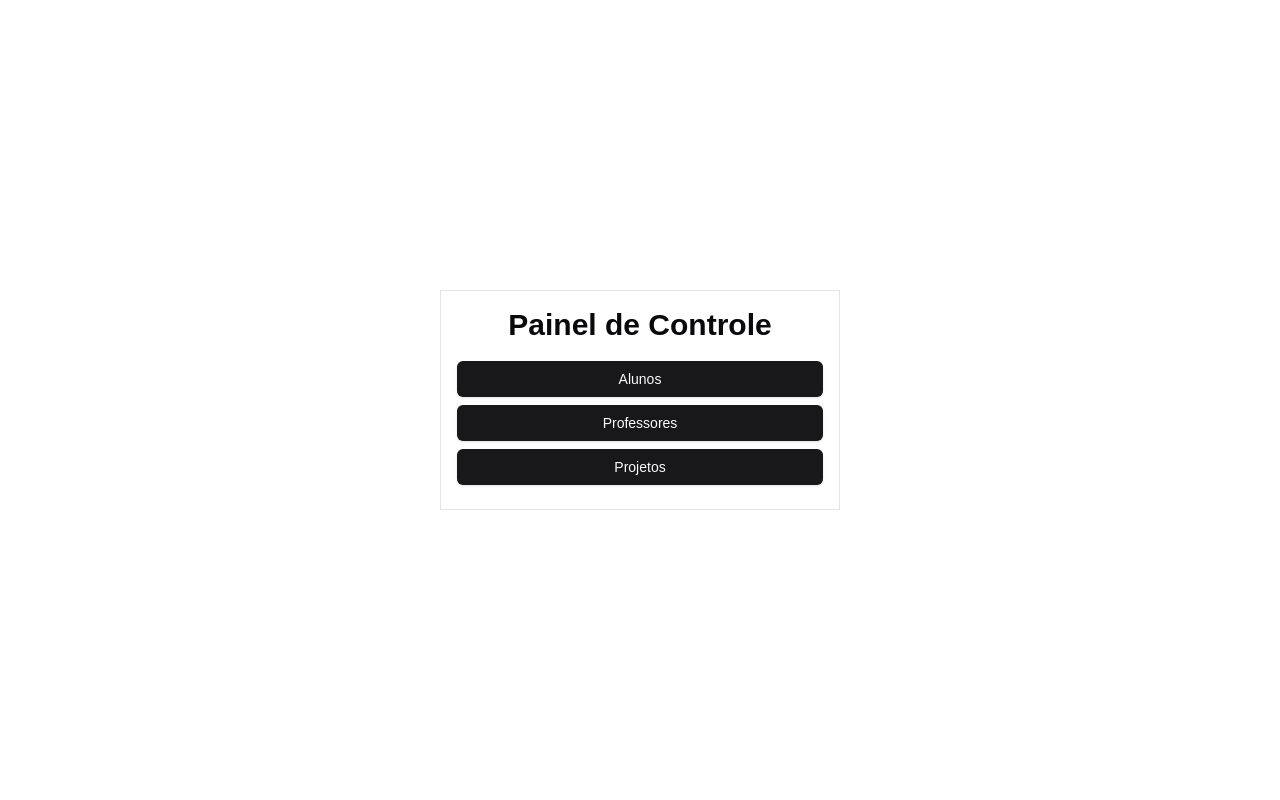
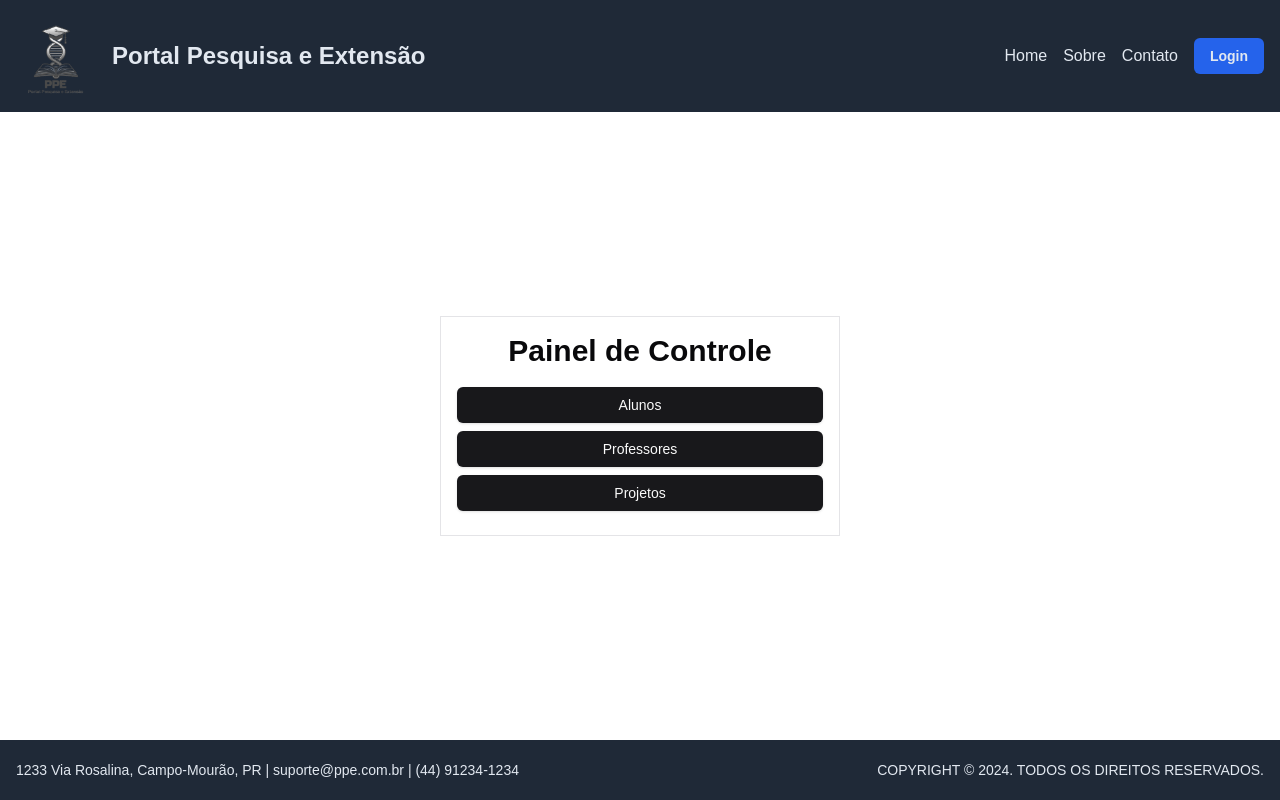
Before and after one commit to Projeto-Integrador-2024/Front-end, a Next.js app: page /paineldecontrole in a window 1280 px wide. Built offline with nearby package versions, Linux system fonts and the light colour scheme.

Commit message:
style: :art: Melhorias no CSS das páginas

```diff
--- a/src/app/page.tsx
+++ b/src/app/page.tsx
@@ -89,7 +89,7 @@ export default function Example() {
       </header>
 
       <main className="flex-grow bg-gray-100 flex flex-col justify-center items-center p-4">
-        <h1 className="text-3xl font-bold mb-5 text-gray-800 mb-[5%]">Projetos disponíveis</h1>
+        <h1 className="text-3xl font-bold mb-5 text-gray-800 mb-[2%]">Projetos disponíveis</h1>
 
         <div className="w-full max-w-4xl flex justify-end mb-4">
           <input
--- a/src/app/paineldecontrole/alunos/criarAluno/page.tsx
+++ b/src/app/paineldecontrole/alunos/criarAluno/page.tsx
@@ -70,7 +70,7 @@ export const CriarAluno: React.FC<CreateUserProps> = ({ className, ...props }) =
                                         id="first-name"
                                         value={nome}
                                         onChange={(e) => setNome(e.target.value)}
-                                        className="block w-full rounded-md border-0 py-1.5 text-gray-900 shadow-sm ring-1 ring-inset ring-gray-300 placeholder:text-gray-400 focus:ring-2 focus:ring-inset focus:ring-indigo-600 sm:text-sm sm:leading-6"
+                                        className="px-3 py-2 block w-full rounded-md border-0 py-1.5 text-gray-900 shadow-sm ring-1 ring-inset ring-gray-300 placeholder:text-gray-400 focus:ring-2 focus:ring-inset focus:ring-indigo-600 sm:text-sm sm:leading-6"
                                     />
                                 </div>
                             </div>
@@ -83,7 +83,7 @@ export const CriarAluno: React.FC<CreateUserProps> = ({ className, ...props }) =
                                         id="last-name"
                                         value={sobrenome}
                                         onChange={(e) => setSobrenome(e.target.value)}
-                                        className="block w-full rounded-md border-0 py-1.5 text-gray-900 shadow-sm ring-1 ring-inset ring-gray-300 placeholder:text-gray-400 focus:ring-2 focus:ring-inset focus:ring-indigo-600 sm:text-sm sm:leading-6"
+                                        className="px-3 py-2 block w-full rounded-md border-0 py-1.5 text-gray-900 shadow-sm ring-1 ring-inset ring-gray-300 placeholder:text-gray-400 focus:ring-2 focus:ring-inset focus:ring-indigo-600 sm:text-sm sm:leading-6"
                                     />
                                 </div>
                             </div>
@@ -91,8 +91,8 @@ export const CriarAluno: React.FC<CreateUserProps> = ({ className, ...props }) =
                                 <label className="block text-sm font-medium leading-6 text-gray-900">CPF</label>
                                 <div className="mt-2">
                                     <input
-                                        type="text"
-                                        className="block w-full rounded-md border-0 py-1.5 text-gray-900 shadow-sm ring-1 ring-inset ring-gray-300 placeholder:text-gray-400 focus:ring-2 focus:ring-inset focus:ring-indigo-600 sm:text-sm sm:leading-6"
+                                        type="number"
+                                        className="px-3 py-2 block w-full rounded-md border-0 py-1.5 text-gray-900 shadow-sm ring-1 ring-inset ring-gray-300 placeholder:text-gray-400 focus:ring-2 focus:ring-inset focus:ring-indigo-600 sm:text-sm sm:leading-6"
                                         value={cpf}
                                         onChange={(e) => setCpf(e.target.value)}
                                     />
@@ -106,7 +106,7 @@ export const CriarAluno: React.FC<CreateUserProps> = ({ className, ...props }) =
                                         min={1}
                                         value={periodo}
                                         onChange={(e) => setPeriodo(Number(e.target.value))}
-                                        className="block w-full rounded-md border-0 py-1.5 text-gray-900 shadow-sm ring-1 ring-inset ring-gray-300 focus:ring-2 focus:ring-inset focus:ring-indigo-600 sm:text-sm sm:leading-6"
+                                        className="px-3 py-2 block w-full rounded-md border-0 py-1.5 text-gray-900 shadow-sm ring-1 ring-inset ring-gray-300 focus:ring-2 focus:ring-inset focus:ring-indigo-600 sm:text-sm sm:leading-6"
                                     />
                                 </div>
                             </div>
--- a/src/app/paineldecontrole/page.tsx
+++ b/src/app/paineldecontrole/page.tsx
@@ -2,12 +2,35 @@
 
 import { Button } from "@/components/ui/button";
 import { useRouter } from "next/navigation";
+import Link from 'next/link';
 
 export function ControlPanel() {
   const router = useRouter();
 
   return (
-    <div className="flex items-center justify-center min-h-screen">
+    <div className="min-h-screen flex flex-col">
+      <header className="w-full bg-gray-800 text-slate-200 p-4">
+        <div className="max-w-7xl mx-auto flex items-center justify-between">
+          <div className="flex items-center space-x-4">
+            <img src="/images/Logo_PI.png" alt="Logo" className="h-20" width={80} height={80} />
+            <h1 className="text-2xl font-semibold">Portal Pesquisa e Extensão</h1>
+          </div>
+          <nav className="space-x-4">
+            <Link href="/" className="hover:text-gray-300">Home</Link>
+            <Link href="/sobre" className="hover:text-gray-300">Sobre</Link>
+            <Link href="/contato" className="hover:text-gray-300">Contato</Link>
+            <button
+              type="button"
+              className="text-sm font-semibold text-slate-200 bg-blue-600 hover:bg-blue-700 rounded-md px-4 py-2"
+              onClick={() => router.push("/login")}
+            >
+              Login
+            </button>
+          </nav>
+        </div>
+      </header>
+
+      <div className="flex-grow flex items-center justify-center">
         <div className="flex flex-col w-[400px] border p-4">
           <h1 className="text-center text-3xl font-bold mb-[5%]">Painel de Controle</h1>
           <Button className="w-full mb-2" onClick={() => router.push("/paineldecontrole/alunos")}>
@@ -21,6 +44,14 @@ export function ControlPanel() {
           </Button>
         </div>
       </div>
+
+      <footer className="bg-gray-800 py-5 text-slate-200 text-sm">
+        <div className="container mx-auto px-4 flex justify-between items-center">
+          <p className="mb-0">1233 Via Rosalina, Campo-Mourão, PR | suporte@ppe.com.br | (44) 91234-1234</p>
+          <p className="text-sm">COPYRIGHT © 2024. TODOS OS DIREITOS RESERVADOS.</p>
+        </div>
+      </footer>
+    </div>
   );
 }
 
--- a/src/app/paineldecontrole/professores/criarProfessor/page.tsx
+++ b/src/app/paineldecontrole/professores/criarProfessor/page.tsx
@@ -65,7 +65,7 @@ export const criarProfessor: React.FC<CreateUserProps> = ({ className, ...props
                                         id="first-name"
                                         value={nome}
                                         onChange={(e) => setNome(e.target.value)}
-                                        className="block w-full rounded-md border-0 py-1.5 text-gray-900 shadow-sm ring-1 ring-inset ring-gray-300 placeholder:text-gray-400 focus:ring-2 focus:ring-inset focus:ring-indigo-600 sm:text-sm sm:leading-6"
+                                        className="px-3 py-2 block w-full rounded-md border-0 py-1.5 text-gray-900 shadow-sm ring-1 ring-inset ring-gray-300 placeholder:text-gray-400 focus:ring-2 focus:ring-inset focus:ring-indigo-600 sm:text-sm sm:leading-6"
                                     />
                                 </div>
                             </div>
@@ -78,7 +78,7 @@ export const criarProfessor: React.FC<CreateUserProps> = ({ className, ...props
                                         id="last-name"
                                         value={sobrenome}
                                         onChange={(e) => setSobrenome(e.target.value)}
-                                        className="block w-full rounded-md border-0 py-1.5 text-gray-900 shadow-sm ring-1 ring-inset ring-gray-300 placeholder:text-gray-400 focus:ring-2 focus:ring-inset focus:ring-indigo-600 sm:text-sm sm:leading-6"
+                                        className="px-3 py-2 block w-full rounded-md border-0 py-1.5 text-gray-900 shadow-sm ring-1 ring-inset ring-gray-300 placeholder:text-gray-400 focus:ring-2 focus:ring-inset focus:ring-indigo-600 sm:text-sm sm:leading-6"
                                     />
                                 </div>
                             </div>
@@ -86,8 +86,8 @@ export const criarProfessor: React.FC<CreateUserProps> = ({ className, ...props
                                 <label className="block text-sm font-medium leading-6 text-gray-900">CPF</label>
                                 <div className="mt-2">
                                     <input
-                                        type="text"
-                                        className="block w-full rounded-md border-0 py-1.5 text-gray-900 shadow-sm ring-1 ring-inset ring-gray-300 placeholder:text-gray-400 focus:ring-2 focus:ring-inset focus:ring-indigo-600 sm:text-sm sm:leading-6"
+                                        type="number"
+                                        className="px-3 py-2 block w-full rounded-md border-0 py-1.5 text-gray-900 shadow-sm ring-1 ring-inset ring-gray-300 placeholder:text-gray-400 focus:ring-2 focus:ring-inset focus:ring-indigo-600 sm:text-sm sm:leading-6"
                                         value={cpf}
                                         onChange={(e) => setCpf(e.target.value)}
                                     />
--- a/src/app/paineldecontrole/professores/page.tsx
+++ b/src/app/paineldecontrole/professores/page.tsx
@@ -168,7 +168,7 @@ export function Professor() {
               onChange={(e) =>
                 setDadosEdicao((prev) => prev ? { ...prev, nome: e.target.value } : null)
               }
-              className="block w-full mt-1 p-2 border rounded"
+              className="px-3 py-2 block w-full mt-1 p-2 border rounded"
             />
           </label>
           <label className="block mb-2">
@@ -179,7 +179,7 @@ export function Professor() {
               onChange={(e) =>
                 setDadosEdicao((prev) => prev ? { ...prev, cpf: e.target.value } : null)
               }
-              className="block w-full mt-1 p-2 border rounded"
+              className="px-3 py-2 block w-full mt-1 p-2 border rounded"
             />
           </label>
           <Button className="mr-2" onClick={handleSaveEdicao}>
```
Also changed, not shown: src/app/paineldecontrole/projetos/criarProjeto/page.tsx (+16 -15 lines). Lines whose indentation alone changed are shown as unchanged.
